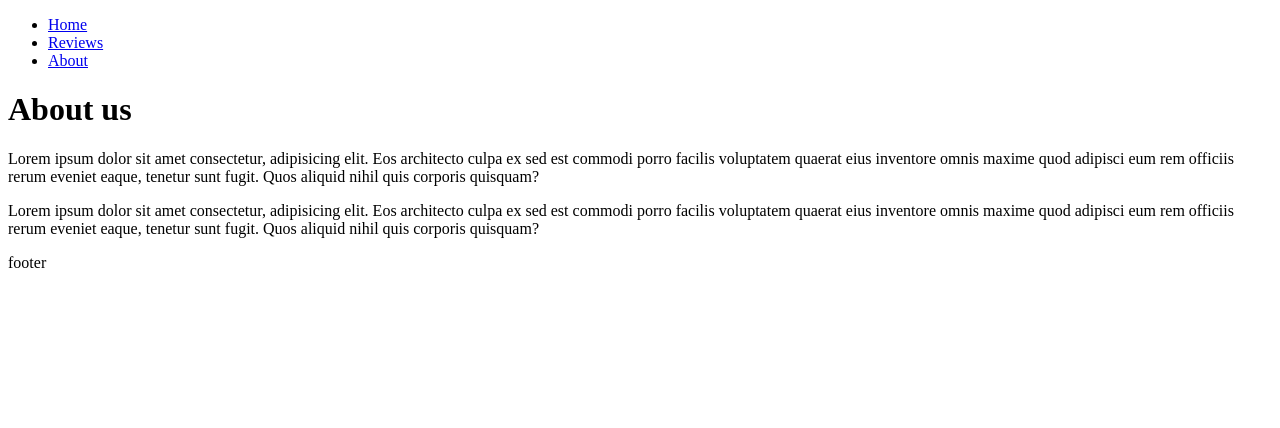
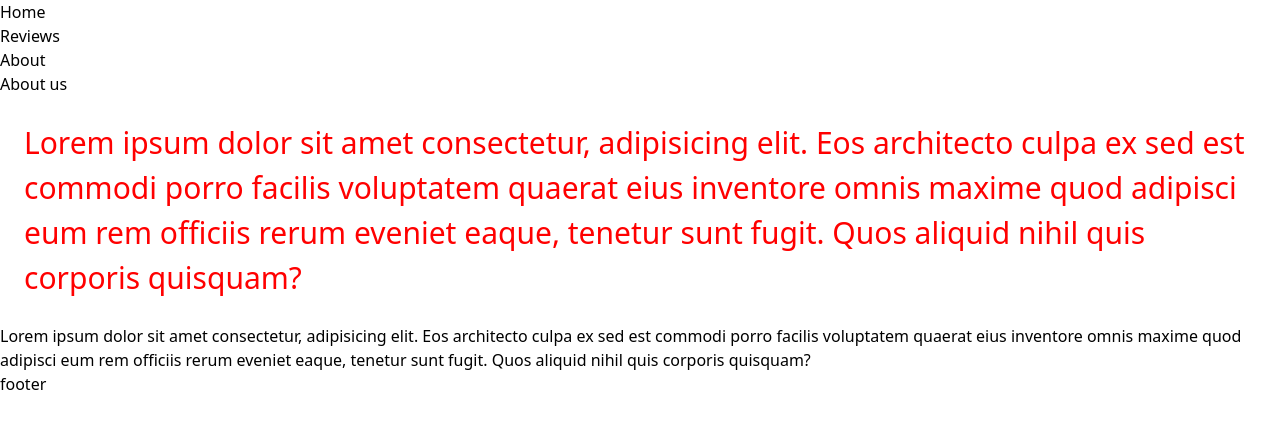
Before and after one commit to webepse/next-review-2025, a Next.js app: page /about in a window 1280 px wide. Shown: the top 428 px of the page. Built offline with nearby package versions, Linux system fonts and the light colour scheme.

Commit message:
installation tailwind

```diff
--- a/app/about/page.jsx
+++ b/app/about/page.jsx
@@ -1,9 +1,11 @@
+import styles from './styles.module.css'
+
 export default function AboutPage()
 {
     return (
         <>
             <h1>About us</h1>
-            <p>Lorem ipsum dolor sit amet consectetur, adipisicing elit. Eos architecto culpa ex sed est commodi porro facilis voluptatem quaerat eius inventore omnis maxime quod adipisci eum rem officiis rerum eveniet eaque, tenetur sunt fugit. Quos aliquid nihil quis corporis quisquam?</p>
+            <p className={styles.about}>Lorem ipsum dolor sit amet consectetur, adipisicing elit. Eos architecto culpa ex sed est commodi porro facilis voluptatem quaerat eius inventore omnis maxime quod adipisci eum rem officiis rerum eveniet eaque, tenetur sunt fugit. Quos aliquid nihil quis corporis quisquam?</p>
             <p>Lorem ipsum dolor sit amet consectetur, adipisicing elit. Eos architecto culpa ex sed est commodi porro facilis voluptatem quaerat eius inventore omnis maxime quod adipisci eum rem officiis rerum eveniet eaque, tenetur sunt fugit. Quos aliquid nihil quis corporis quisquam?</p>
         </>
     )
--- /dev/null
+++ b/app/about/styles.module.css
@@ -0,0 +1,8 @@
+.about {
+    padding: 24px;
+    color: red;
+}
+
+p.about{
+    font-size: 30px;
+}
--- /dev/null
+++ b/app/globals.css
@@ -0,0 +1,3 @@
+@tailwind base;
+@tailwind components;
+@tailwind utilities;
--- a/app/layout.jsx
+++ b/app/layout.jsx
@@ -1,4 +1,5 @@
 import Link from "next/link"
+import './globals.css'
 
 export default function RootLayout({children})
 {
--- a/package.json
+++ b/package.json
@@ -10,5 +10,10 @@
     "next": "^15.1.0",
     "react": "^19.0.0",
     "react-dom": "^19.0.0"
+  },
+  "devDependencies": {
+    "autoprefixer": "^10.4.20",
+    "postcss": "^8.4.49",
+    "tailwindcss": "^3.4.16"
   }
 }
--- /dev/null
+++ b/postcss.config.js
@@ -0,0 +1,6 @@
+module.exports = {
+  plugins: {
+    tailwindcss: {},
+    autoprefixer: {},
+  },
+}
--- /dev/null
+++ b/tailwind.config.js
@@ -0,0 +1,11 @@
+/** @type {import('tailwindcss').Config} */
+module.exports = {
+  content: [
+    './app/**/*.{jsx,js,tsx}',
+    './components/**/*.{jsx,js,tsx}'
+  ],
+  theme: {
+    extend: {},
+  },
+  plugins: [],
+}
```
Also changed, not shown: 2 other files (tests, documents, lock files or other folders).
